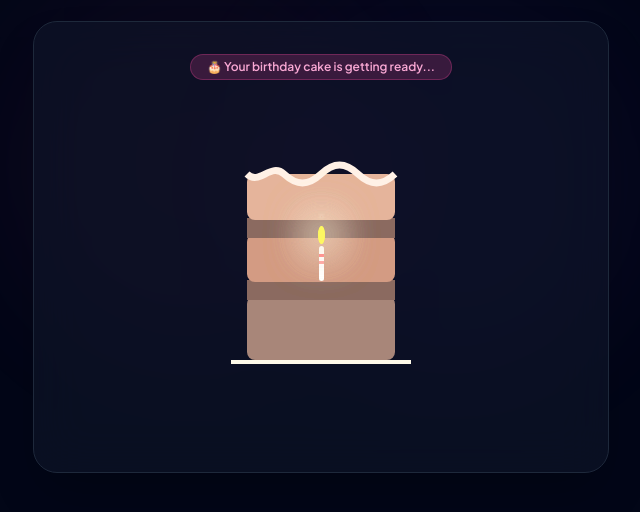
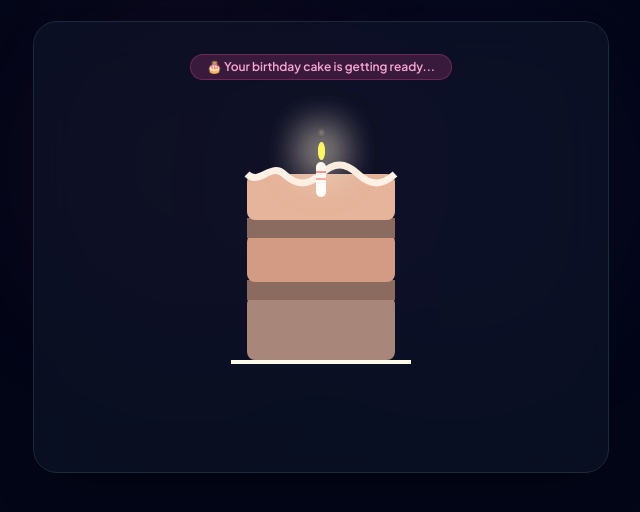
Before and after one commit to asimdas-dot/Birthday_01, a plain HTML site: page index.html in a window 1280 px wide. Shown: the part 226-738 px from the top of the page, without its empty margins (319-959 px from the left). Drawn offline with nearby package versions, Linux system fonts and the light colour scheme.

Commit message:
Align animated candle with cake top

```diff
--- a/css/style.css
+++ b/css/style.css
@@ -5,7 +5,7 @@
 #cake { display: block; position: relative; margin: 0 auto; transform: translateY(-220px); }
 #cake .cake-art { opacity: 0; transform-box: fill-box; transform-origin: center bottom; animation: cakeRise 3s 0.3s cubic-bezier(.22,1,.36,1) forwards; }
 @keyframes cakeRise { from { opacity: 0; transform: translateY(170px) scale(.92); } to { opacity: 1; transform: translateY(0) scale(1); } }
-.velas { background: #fff; border-radius: 10px; position: absolute; top: 150px; left: 50%; margin-left: -2.5px; margin-top: -8.33px; width: 5px; height: 35px; transform: translateY(-300px); backface-visibility: hidden; animation: in 700ms 3.5s ease-out forwards; z-index: 20; }
+.velas { background: #fff; border-radius: 10px; position: absolute; top: 58px; left: 50%; margin-left: -5px; width: 10px; height: 35px; transform: translateY(-120px); backface-visibility: hidden; animation: in 700ms 3.5s ease-out forwards; z-index: 20; }
 .velas:after,.velas:before { background: rgba(255,0,0,.4); content: ''; position: absolute; width: 100%; height: 2.22px; }
 .velas:after { top: 25%; left: 0; }.velas:before { top: 45%; left: 0; }
 .fuego { border-radius: 100%; position: absolute; top: -20px; left: 50%; margin-left: -3.3px; width: 6.66px; height: 18px; }
```
